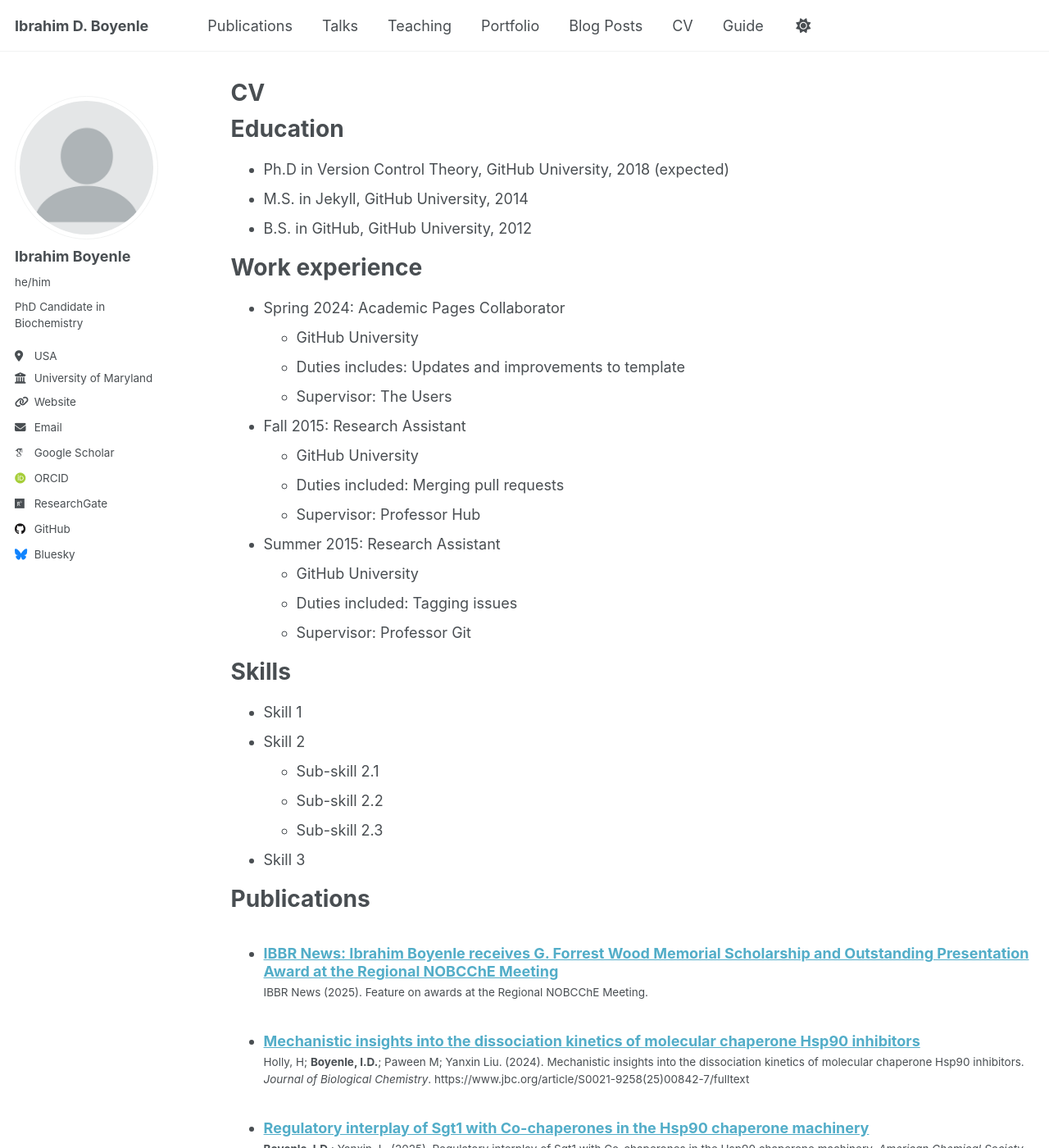
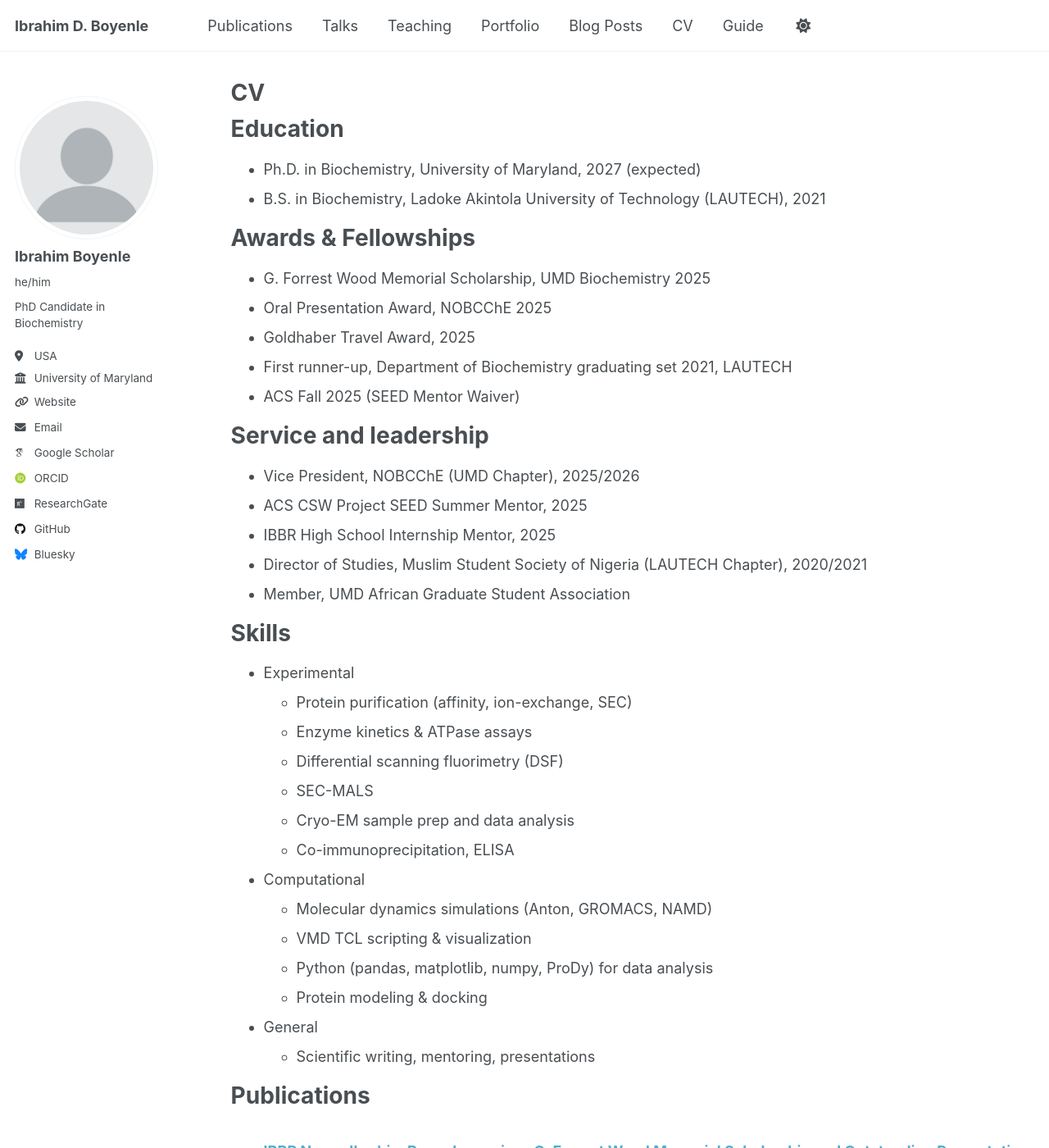
Before and after one commit to Ibrahimboyenle/Ibrahimboyenle.github.io, a Jekyll site: the page built from _pages/cv.md, in a window 1280 px wide and 1400 px high. Shown: the whole window at 82% size. Built offline with Jekyll 4.4.1, drawn with Linux system fonts in a browser that asks for light colours; some web fonts are replaced; a script that is not in the unit is left out; some of the changed text lies outside the part shown.

Commit message:
Update cv.md

```diff
--- a/_pages/cv.md
+++ b/_pages/cv.md
@@ -11,35 +11,41 @@ redirect_from:
 
 Education
 ======
-* Ph.D in Version Control Theory, GitHub University, 2018 (expected)
-* M.S. in Jekyll, GitHub University, 2014
-* B.S. in GitHub, GitHub University, 2012
+* Ph.D. in Biochemistry, University of Maryland, 2027 (expected)
+* B.S. in Biochemistry, Ladoke Akintola University of Technology (LAUTECH), 2021
 
-Work experience
+Awards & Fellowships
 ======
-* Spring 2024: Academic Pages Collaborator
-  * GitHub University
-  * Duties includes: Updates and improvements to template
-  * Supervisor: The Users
+* G. Forrest Wood Memorial Scholarship, UMD Biochemistry 2025
+* Oral Presentation Award, NOBCChE 2025
+* Goldhaber Travel Award, 2025
+* First runner-up, Department of Biochemistry graduating set 2021, LAUTECH
+* ACS Fall 2025 (SEED Mentor Waiver)
 
-* Fall 2015: Research Assistant
-  * GitHub University
-  * Duties included: Merging pull requests
-  * Supervisor: Professor Hub
-
-* Summer 2015: Research Assistant
-  * GitHub University
-  * Duties included: Tagging issues
-  * Supervisor: Professor Git
+Service and leadership
+======
+* Vice President, NOBCChE (UMD Chapter), 2025/2026
+* ACS CSW Project SEED Summer Mentor, 2025
+* IBBR High School Internship Mentor, 2025
+* Director of Studies, Muslim Student Society of Nigeria (LAUTECH Chapter), 2020/2021
+* Member, UMD African Graduate Student Association
 
 Skills
 ======
-* Skill 1
-* Skill 2
-  * Sub-skill 2.1
-  * Sub-skill 2.2
-  * Sub-skill 2.3
-* Skill 3
+* Experimental
+  * Protein purification (affinity, ion-exchange, SEC)
+  * Enzyme kinetics & ATPase assays
+  * Differential scanning fluorimetry (DSF)
+  * SEC-MALS
+  * Cryo-EM sample prep and data analysis
+  * Co-immunoprecipitation, ELISA
+* Computational
+  * Molecular dynamics simulations (Anton, GROMACS, NAMD)
+  * VMD TCL scripting & visualization
+  * Python (pandas, matplotlib, numpy, ProDy) for data analysis
+  * Protein modeling & docking
+* General
+  * Scientific writing, mentoring, presentations
 
 Publications
 ======
@@ -58,7 +64,3 @@ Teaching
   <ul>{% for post in site.teaching reversed %}
     {% include archive-single-cv.html %}
   {% endfor %}</ul>
-
-Service and leadership
-======
-* Currently signed in to 43 different slack teams
```
